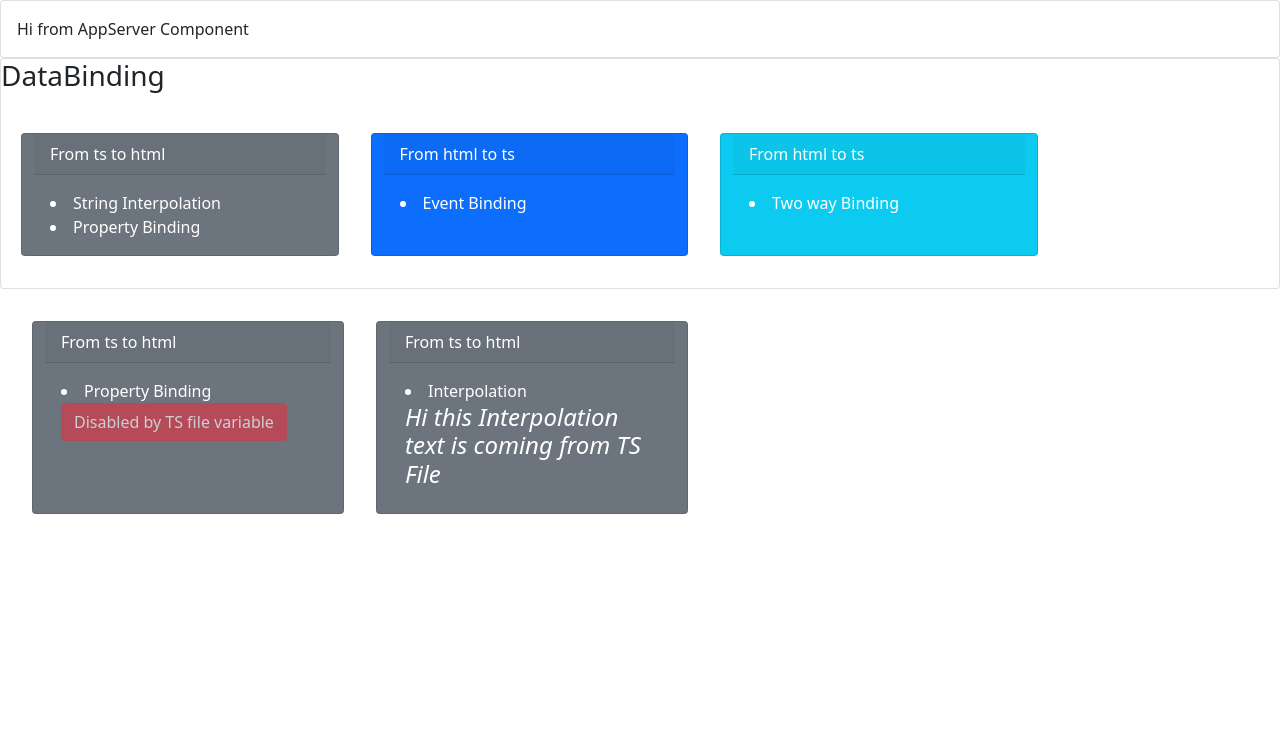
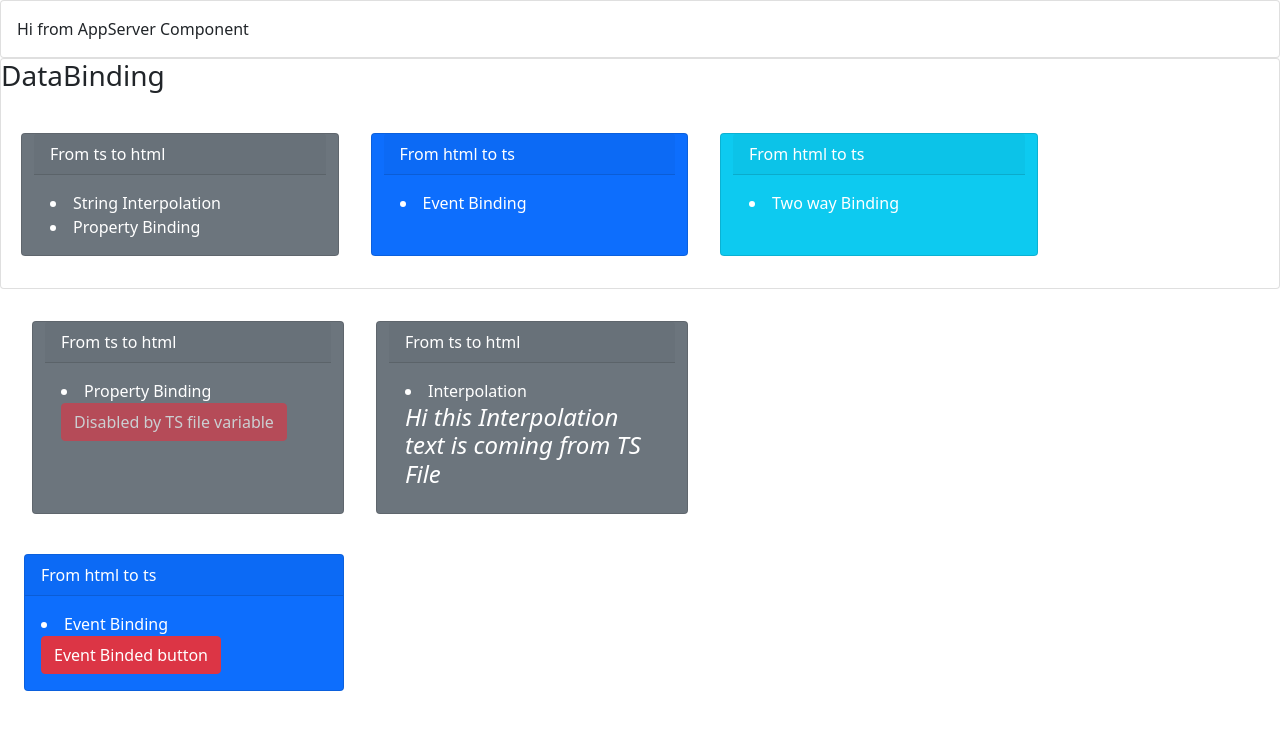
Before and after one commit to Rohit-Kumar-Sah/AngularConcepts, an Angular app: page / in a window 1280 px wide. Shown: the top 730 px of the page. Built offline with nearby package versions, Linux system fonts and the light colour scheme.

Commit message:
Event Binding Click action

```diff
--- a/src/app/app.component.html
+++ b/src/app/app.component.html
@@ -58,3 +58,13 @@
   </div>
 
 </div>
+
+<div class="card text-white bg-primary m-4 col-sm-3 ">
+  <div class="card-header">From html to ts</div>
+  <div class="card-body">
+    <p class="card-text">
+      <li>Event Binding</li>
+      <button class="btn btn-danger" (click)="myBtnClicked()">Event Binded button</button>
+    </p>
+  </div>
+</div>
--- a/src/app/app.component.ts
+++ b/src/app/app.component.ts
@@ -9,4 +9,8 @@ export class AppComponent {
   title = 'AngularConcepts';
   disableThisButton: boolean = true;
   myInterPolation: string = "Hi this Interpolation text is coming from TS File";
+
+  myBtnClicked() {
+    alert("Event Binding in action (click Event) ")
+  }
 }
```
